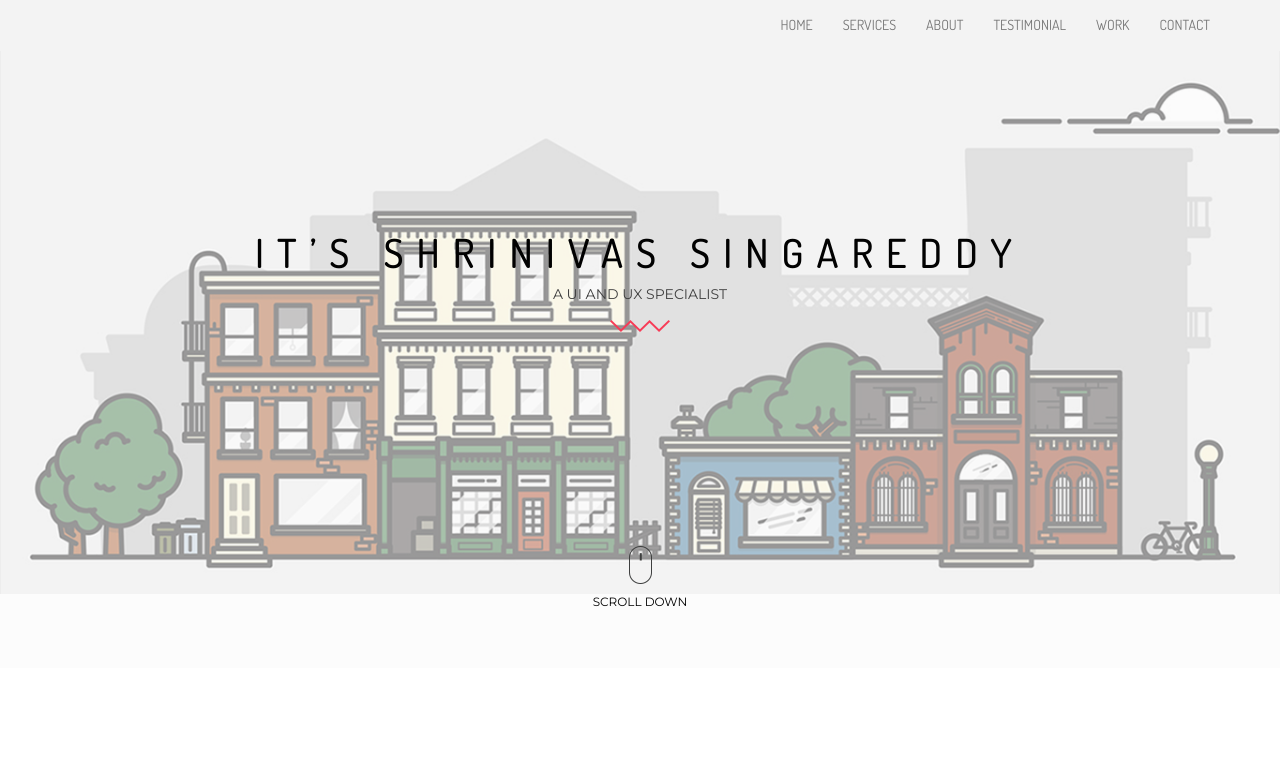
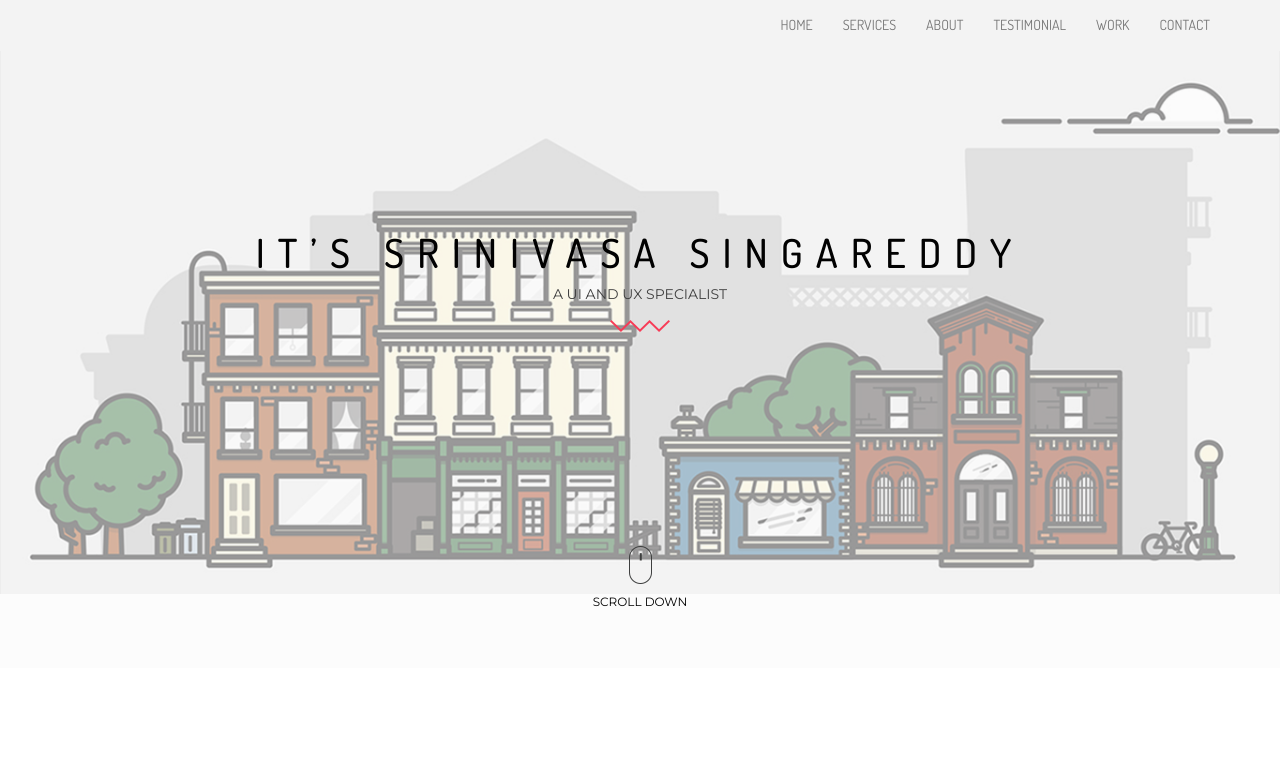
Before and after one commit to srinivasa1131/srinivasa1131.github.io, a plain HTML site: page index.html in a window 1280 px wide. Shown: the top 761 px of the page. Drawn offline with Linux system fonts and the light colour scheme.

Commit message:
Update index.html

```diff
--- a/index.html
+++ b/index.html
@@ -86,7 +86,7 @@
 	                <div class="row">
 	                    <div class="col-md-12 text-center">
 	                        <div class="home_text wow fadeInUp animated">
-	                            <h2>it’s Shrinivas Singareddy</h2>
+	                            <h2>it’s Srinivasa Singareddy</h2>
 	                            <p>a UI and UX specialist</p>
 	                            <img src="images/shape.png" alt="">
 	                        </div>
```
